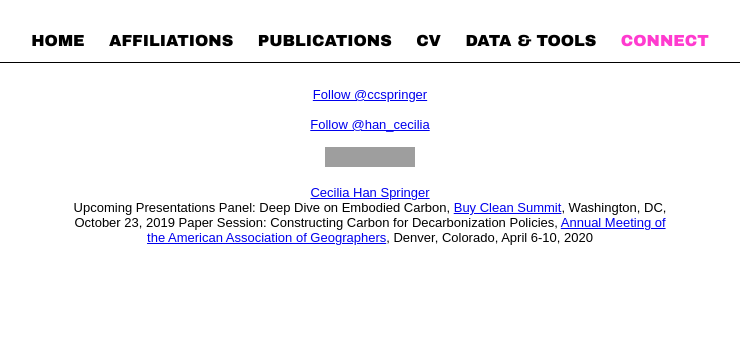
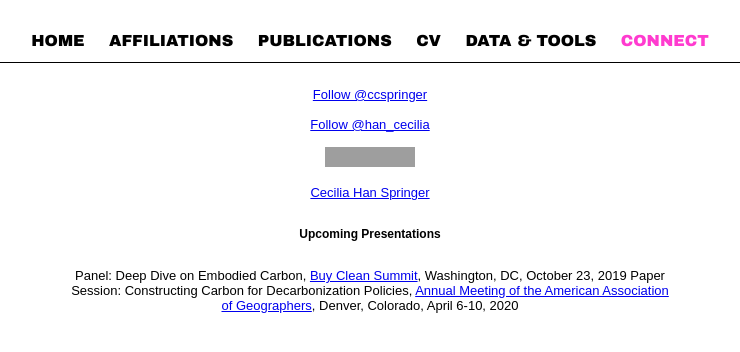
Before and after one commit to ccspringer/ccspringer.github.io, a Jekyll site: the page built from Connect/index.html, in a window 1280 px wide. Shown: the top 352 px of the page, without its empty margins (270-1010 px from the left). Built offline with Jekyll 4.4.1, drawn with Linux system fonts in a browser that asks for light colours; comment, search, counter and statistics services are not loaded; grey boxes are pictures that could not be loaded.

Commit message:
Fix formatting

```diff
--- a/Connect/index.html
+++ b/Connect/index.html
@@ -14,7 +14,8 @@ shortname: connect
 <p><br></p>
 <div class="LI-profile-badge"  data-version="v1" data-size="medium" data-locale="en_US" data-type="horizontal" data-theme="light" data-vanity="cecilia-han-springer-52008322"><a class="LI-simple-link" href='https://www.linkedin.com/in/cecilia-han-springer-52008322/?trk=profile-badge'>Cecilia Han Springer</a></div>
 
-  Upcoming Presentations
-
-  Panel: Deep Dive on Embodied Carbon, <a href="https://www.eventbrite.com/e/buy-clean-america-summit-tickets-72245100039">Buy Clean Summit</a>, Washington, DC, October 23, 2019
-  Paper Session: Constructing Carbon for Decarbonization Policies, <a href="...">Annual Meeting of the American Association of Geographers</a>, Denver, Colorado, April 6-10, 2020
+<p><br></p>
+  <h3>Upcoming Presentations</h3>
+<p><br></p>
+Panel: Deep Dive on Embodied Carbon, <a href="https://www.eventbrite.com/e/buy-clean-america-summit-tickets-72245100039">Buy Clean Summit</a>, Washington, DC, October 23, 2019
+Paper Session: Constructing Carbon for Decarbonization Policies, <a href="...">Annual Meeting of the American Association of Geographers</a>, Denver, Colorado, April 6-10, 2020
```
